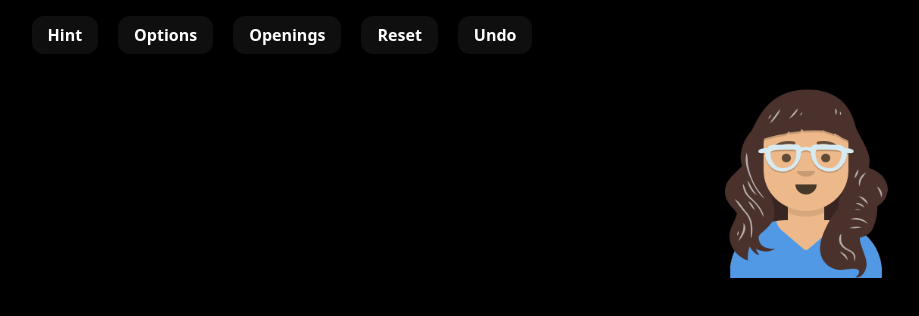
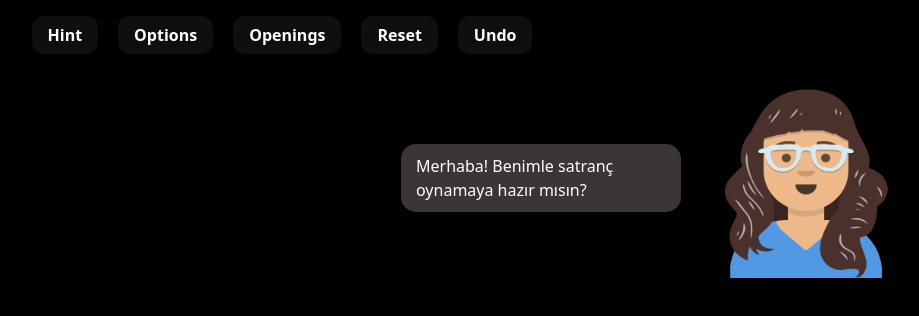
Before and after one commit to Zeynep-2525/Chess-Ai-Coach, a React (Vite) app: page / in a window 1280 px wide. Shown: the top 316 px of the page, without its empty margins (358-1277 px from the left). Built offline with nearby package versions, Linux system fonts and the light colour scheme.

Commit message:
Genel iyileştirmeler yapıldı;reset ve undo butonuna basıldıkça alttaki geçmiş hamleler kısmı da güncelleniyor.Konuşma balonu eklendi.

```diff
--- a/src/App.css
+++ b/src/App.css
@@ -158,3 +158,22 @@ html, body, #root {
   height: 200px;
   align-items: center;
 }
+
+/* SpeechBubble.css */
+.speech-bubble-container {
+  margin: 10px;
+}
+
+.speech-bubble {
+  display: inline-block;
+  padding: 10px 15px;
+  border-radius: 15px;
+  background-color: #5c5353a5;
+  max-width: 250px;
+}
+
+.coach{
+  display: flex;
+  align-items: center;
+  gap: 15px;
+}
--- a/src/components/ChessboardComponent.jsx
+++ b/src/components/ChessboardComponent.jsx
@@ -7,18 +7,29 @@ const ChessboardComponent = forwardRef((props, ref) => {
   const [history, setHistory] = useState([]);
 
   function resetGame() {
-    console.log("Reset game called");
+    console.log("Reset game called"); //satranç tahtasındaki pozisyonlar sıfırlanır
     setGame(new Chess());
+
+    setHistory([]);
+    if (props.onHistoryChange) {  //geçmiş sıfırlanır
+      props.onHistoryChange([]);
+    }
   }
 
   function undoMove() {
-  const move = game.undo(); // direkt mevcut game objesini kullan
-  if (!move) return console.log("Geri alınacak hamle yok!");
+    const move = game.undo(); // direkt mevcut game objesini kullan
+    if (!move) return console.log("Geri alınacak hamle yok!");
 
-  console.log("Hamle geri alındı:", move);
-  setGame(new Chess(game.fen())); // state’i güncelle yeni obje oluştur sonra oyunun tüm geçmiş hamlelerini içine at
-  setHistory(prev => prev.slice(0, -1)); //son hamleyi historyden sil
-}
+    console.log("Hamle geri alındı:", move);
+    setGame(new Chess(game.fen())); // state’i güncelle yeni obje oluştur sonra oyunun tüm geçmiş hamlelerini içine at
+    setHistory(prev => {
+      const newHistory = prev.slice(0, -1);
+      if (props.onHistoryChange) {
+        props.onHistoryChange(newHistory); // parent componente gönder
+      }
+      return newHistory; //state i güncelle
+    });
+  }
 
 
   useImperativeHandle(ref, () => ({
@@ -46,11 +57,11 @@ const ChessboardComponent = forwardRef((props, ref) => {
         console.log("Hamle başarılı, board güncelleniyor");
         setGame(gameCopy);
 
-        const newHistory = [...history, {from: sourceSquare, to:targetSquare, san:move.san}];
+        const newHistory = [...history, { from: sourceSquare, to: targetSquare, san: move.san }];
 
-        setHistory(prevHistory => [...prevHistory, {from: sourceSquare, to:targetSquare, san:move.san}]); //hamle yaptıkça history güncellenecek- ...prevHistory bu arrayin tüm elemanları kullanılacak demek(spread operatörü)
+        setHistory(prevHistory => [...prevHistory, { from: sourceSquare, to: targetSquare, san: move.san }]); //hamle yaptıkça history güncellenecek- ...prevHistory bu arrayin tüm elemanları kullanılacak demek(spread operatörü)
 
-        if(props.onHistoryChange) props.onHistoryChange(newHistory);
+        if (props.onHistoryChange) props.onHistoryChange(newHistory);
 
         return true;
       } else {
--- /dev/null
+++ b/src/components/SpeechBubble.jsx
@@ -0,0 +1,26 @@
+import React, { useState , useEffect } from "react";
+
+const SpeechBubble = ({ hintText }) => {
+  const [text, setText] = useState("Merhaba! Benimle satranç oynamaya hazır mısın?");
+
+  useEffect(() => {
+    const timer = setTimeout(() => {
+      setText("1 dakika sonra başka bir şey söylüyorum!");
+    }, 60000);
+
+    return () => clearTimeout(timer);
+  }, []);
+
+  useEffect(() => {
+    if (hintText) {
+      setText(hintText);
+    }
+  }, [hintText]);
+
+  return (
+    <div className="speech-bubble-container">
+      <div className="speech-bubble">{text}</div>
+    </div>
+  );
+};
+export default SpeechBubble;
--- a/src/pages/Home.jsx
+++ b/src/pages/Home.jsx
@@ -2,17 +2,36 @@ import React, { useState, useEffect, useRef } from "react";
 import "../App.css";
 import ChessboardComponent from "../components/ChessboardComponent";
 import avatar from "../images/avataaars.png";
+import SpeechBubble from "../components/SpeechBubble";
 
 
 function Home() {
   const [showSplash, setShowSplash] = useState(true);
   const chessRef = useRef(null);
   const [history, setHistory] = useState([]);
+  const scrollRef = useRef(null);
+  const moveRef = useRef(null);
+  const [hintText, setHintText] = useState("");
+  const handleHintClick = () => {
+    setHintText("apıden gelecek yazı burada gözükecek");
+  }
+
+
 
   useEffect(() => {
     const timer = setTimeout(() => setShowSplash(false), 3000); //3 saniye yanıp sönen ekran
     return () => clearTimeout(timer);
   }, []);
+
+  useEffect(() => {
+    if (scrollRef.current) {   //Bizim burada amacımız: hamleler her değiştiğinde scroll bar’ı en sağa çekmek.O yüzden useEffect’e [history] bağımlılığı verdik.
+      scrollRef.current.scrollLeft = scrollRef.current.scrollWidth; //history güncellendikçe bar sona kayar
+    }
+  }, [history]);
+
+  //scrollWidth:içeriğin toplam genişliği
+  //scrollLeft:şu an yatayda kaç px kaydırılmış
+  //scrollLeft = scrollWidth yaparsak otomatik en sağa kayar!!!!
 
   if (showSplash) {
     return (
@@ -25,7 +44,7 @@ function Home() {
   return (
     <div className="main-screen">
       <div className="toolbar">
-        <button>Hint</button>
+        <button className="hint-button">Hint</button>
         <button>Options</button>
         <button>Openings</button>
         <button onClick={() => chessRef.current && chessRef.current.resetGame()}>Reset</button>
@@ -41,13 +60,15 @@ function Home() {
 
         <div className="ai-coach">
           <div className="coach">
-            <img src={avatar} alt="avatar"  className="image"/>
+            <SpeechBubble hintText={hintText} />
+            <img src={avatar} alt="avatar" className="image" />
+
           </div>
 
         </div>
       </div>
 
-      <div className="scrollable-bar">
+      <div className="scrollable-bar" ref={scrollRef}>
         {history.map((move, index) => (
           <div key={index} className="move">
             {move.from} → {move.to} ({move.san})
```
